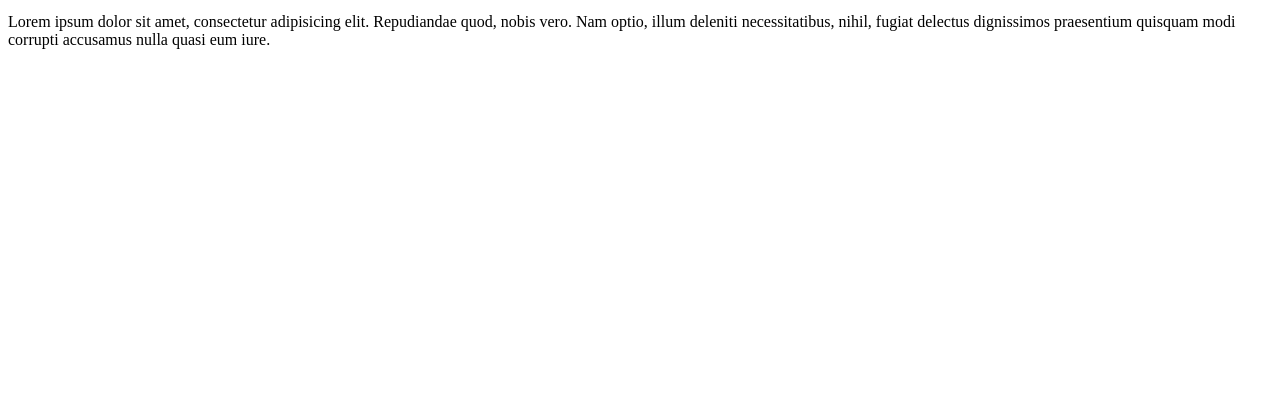
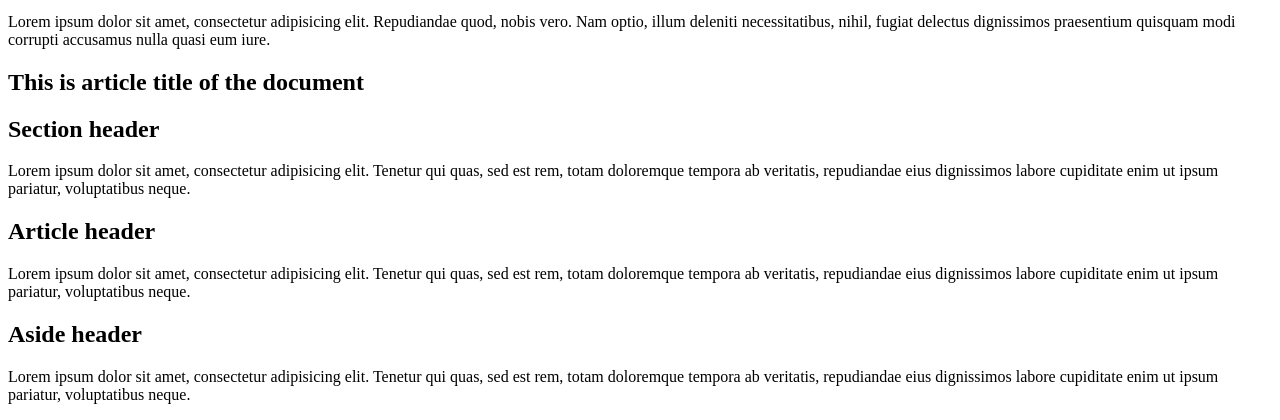
Before and after one commit to imparvez/html-5, a plain HTML site: page index.html in a window 1280 px wide. Shown: the part 622-1042 px from the top of the page. Before the commit the page ends 800 px from the top, so only its background shows below. Drawn offline with Linux system fonts and the light colour scheme.

Commit message:
Section tag understood

```diff
--- a/index.html
+++ b/index.html
@@ -79,5 +79,27 @@
 			<p>Lorem ipsum dolor sit amet, consectetur adipisicing elit. Repudiandae quod, nobis vero. Nam optio, illum deleniti necessitatibus, nihil, fugiat delectus dignissimos praesentium quisquam modi corrupti accusamus nulla quasi eum iure.</p>
 		</article>
 	</main>
+
+	<!--section tag-->
+	<!--Represents a group of related content. Heading are required whenever you rae using section tags-->
+
+	<article>
+		<h1>This is article title of the document</h1>
+
+		<section>
+			<h2>Section header</h2>
+			<p>Lorem ipsum dolor sit amet, consectetur adipisicing elit. Tenetur qui quas, sed est rem, totam doloremque tempora ab veritatis, repudiandae eius dignissimos labore cupiditate enim ut ipsum pariatur, voluptatibus neque.</p>
+		</section>
+
+		<section>
+			<h2>Article header</h2>
+			<p>Lorem ipsum dolor sit amet, consectetur adipisicing elit. Tenetur qui quas, sed est rem, totam doloremque tempora ab veritatis, repudiandae eius dignissimos labore cupiditate enim ut ipsum pariatur, voluptatibus neque.</p>
+		</section>
+
+		<section>
+			<h2>Aside header</h2>
+			<p>Lorem ipsum dolor sit amet, consectetur adipisicing elit. Tenetur qui quas, sed est rem, totam doloremque tempora ab veritatis, repudiandae eius dignissimos labore cupiditate enim ut ipsum pariatur, voluptatibus neque.</p>
+		</section>
+	</article>
 </body>
 </html>
```
